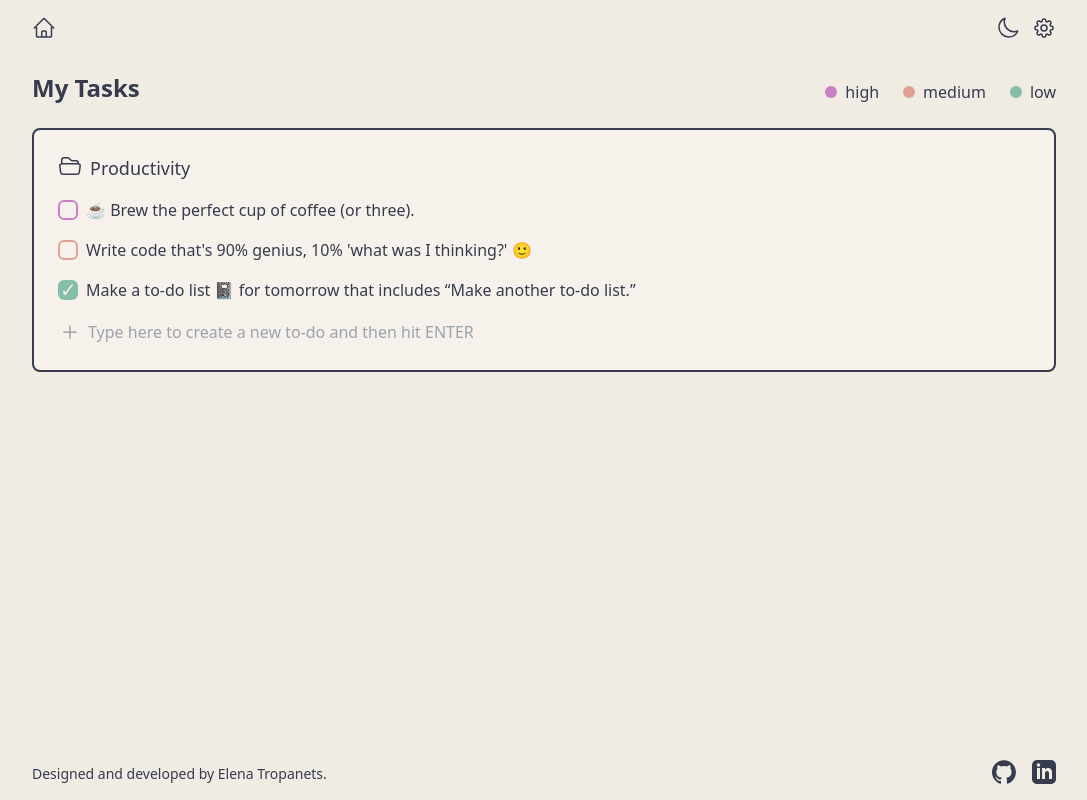
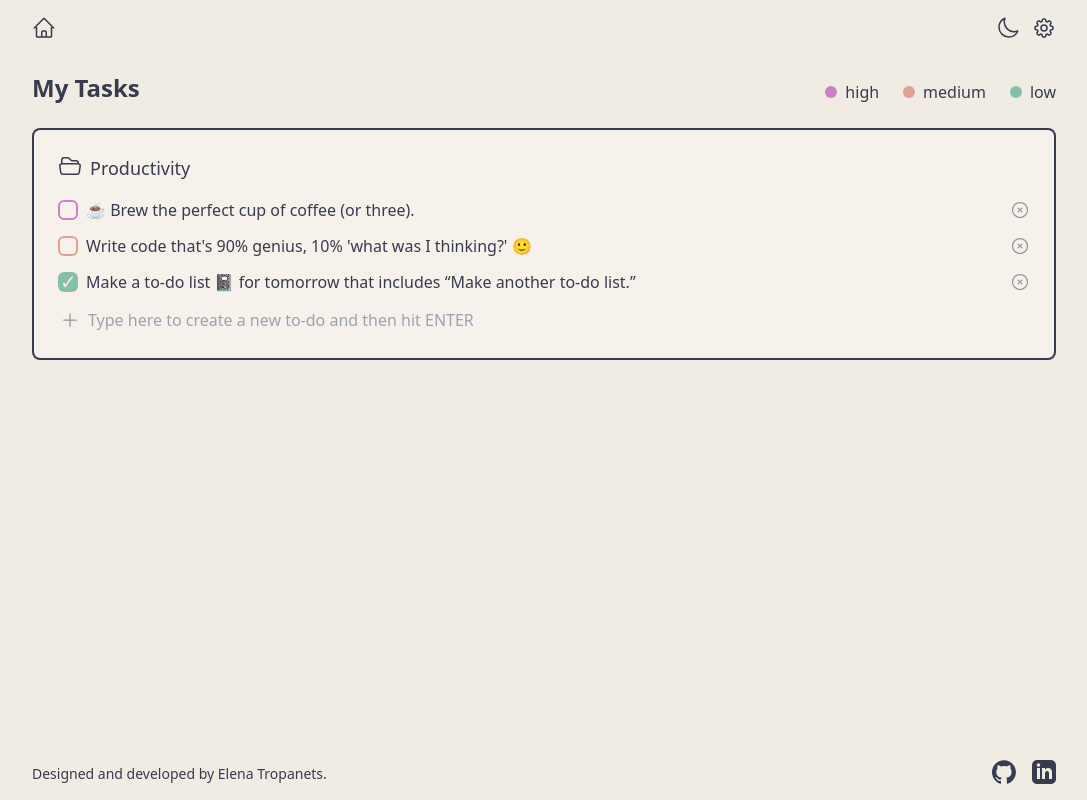
Before and after one commit to elenatrr/todo-manager, a React (Vite) app: page / in a window 1280 px wide. Shown: the whole page, without its empty margins (96-1183 px from the left). Built offline with nearby package versions, Linux system fonts and the light colour scheme.

Commit message:
allow to delete todos

```diff
--- a/src/components/TodoList.tsx
+++ b/src/components/TodoList.tsx
@@ -2,7 +2,7 @@ import { TodoItemType, TodoListType } from "../types/common";
 import { TodoListProps } from "../types/common";
 import TodoCreator from "./TodoCreator";
 
-export default function TodoList({todos, setTodos}: TodoListProps) {
+export default function TodoList({ todos, setTodos }: TodoListProps) {
 
   if (!todos) {
     return <div>Loading todos...</div>
@@ -13,14 +13,27 @@ export default function TodoList({todos, setTodos}: TodoListProps) {
       if (!currentTodos) {
         return null
       }
-
       const updatedTasks = currentTodos[section as keyof TodoListType].map((todo) => {
-        return todo.id === task.id ? {...todo, completed: !todo.completed} : todo
+        return todo.id === task.id ? { ...todo, completed: !todo.completed } : todo
       })
 
-      return {...currentTodos, [section]: updatedTasks}
+      return { ...currentTodos, [section]: updatedTasks }
     })
   }
+
+  const deleteTodo = (section: string, task: TodoItemType) => {
+    setTodos((currentTodos) => {
+      if (!currentTodos) {
+        return null
+      }
+      const updatedTasks = currentTodos[section as keyof TodoListType].filter((todo) => {
+        return todo.id !== task.id
+      })
+
+      return { ...currentTodos, [section]: updatedTasks }
+    })
+  }
+
   return (
     <div>
       {Object.entries(todos).map(([section, tasks]) => {
@@ -33,14 +46,19 @@ export default function TodoList({todos, setTodos}: TodoListProps) {
           </div>
           <ul>
             {tasks.map((task) => {
-              return <li key={task.id} className="flex gap-2 items-center mb-2">
-                <label className="flex gap-2 items-center mb-2 cursor-pointer">
+              return <li key={task.id} className="flex gap-2 items-center mb-3 justify-between">
+                <label className="flex gap-2 items-center cursor-pointer">
                   <input name="todo" type="checkbox" onChange={() => handleComplete(section, task)} checked={task.completed} className={`${task.priority} appearance-none flex-shrink-0 cursor-pointer h-5 w-5 border-2 rounded-md focus:outline-none hover:opacity-70 transition-opacity checkbox`} />
                   {task.text} </label>
+                <button aria-label="Delete Todo" className="opacity-50 hover:text-error hover:opacity-100" onClick={() => deleteTodo(section, task)}>
+                  <svg xmlns="http://www.w3.org/2000/svg" fill="none" viewBox="0 0 24 24" strokeWidth={1.5} stroke="currentColor" className="size-5">
+                    <path strokeLinecap="round" strokeLinejoin="round" d="m9.75 9.75 4.5 4.5m0-4.5-4.5 4.5M21 12a9 9 0 1 1-18 0 9 9 0 0 1 18 0Z" />
+                  </svg>
+                </button>
               </li>
             })}
           </ul>
-          <TodoCreator todos={todos} setTodos={setTodos} sectionName={section}/>
+          <TodoCreator todos={todos} setTodos={setTodos} sectionName={section} />
         </section>
       })}
     </div>
```
